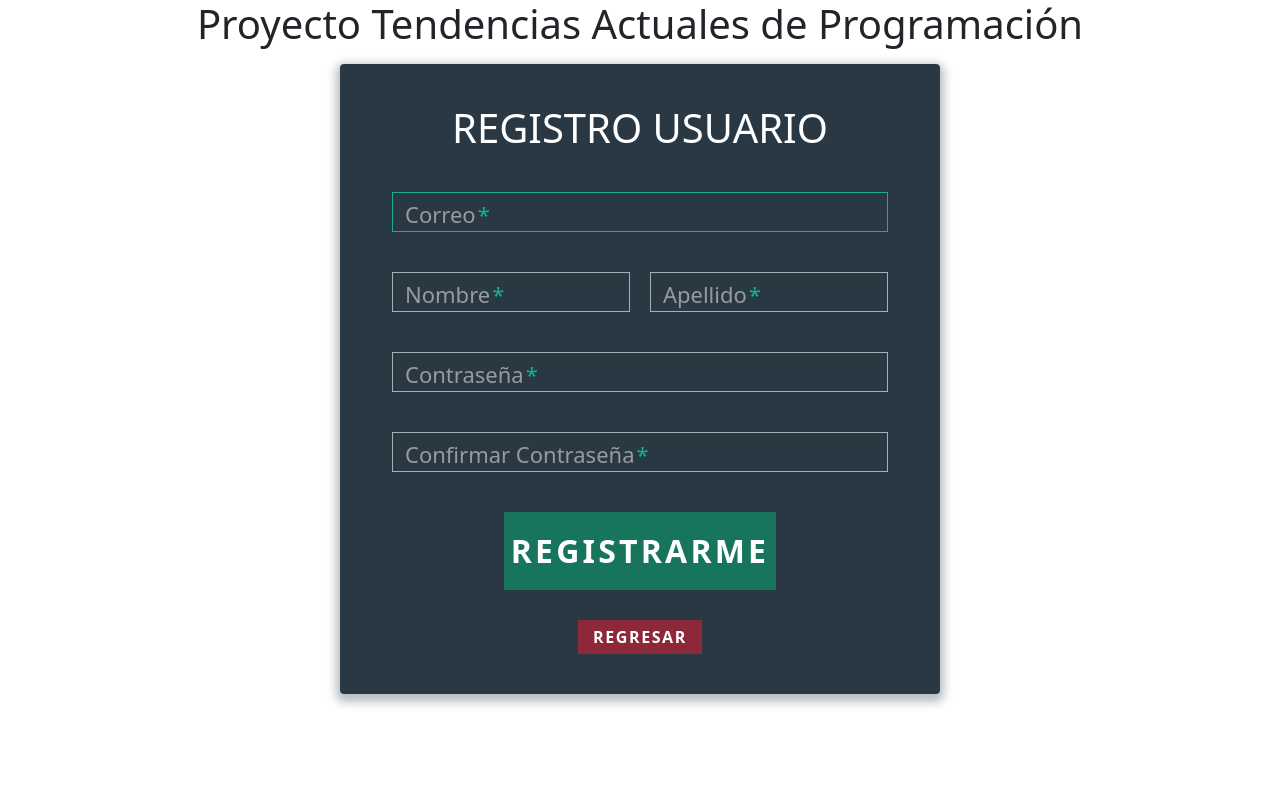
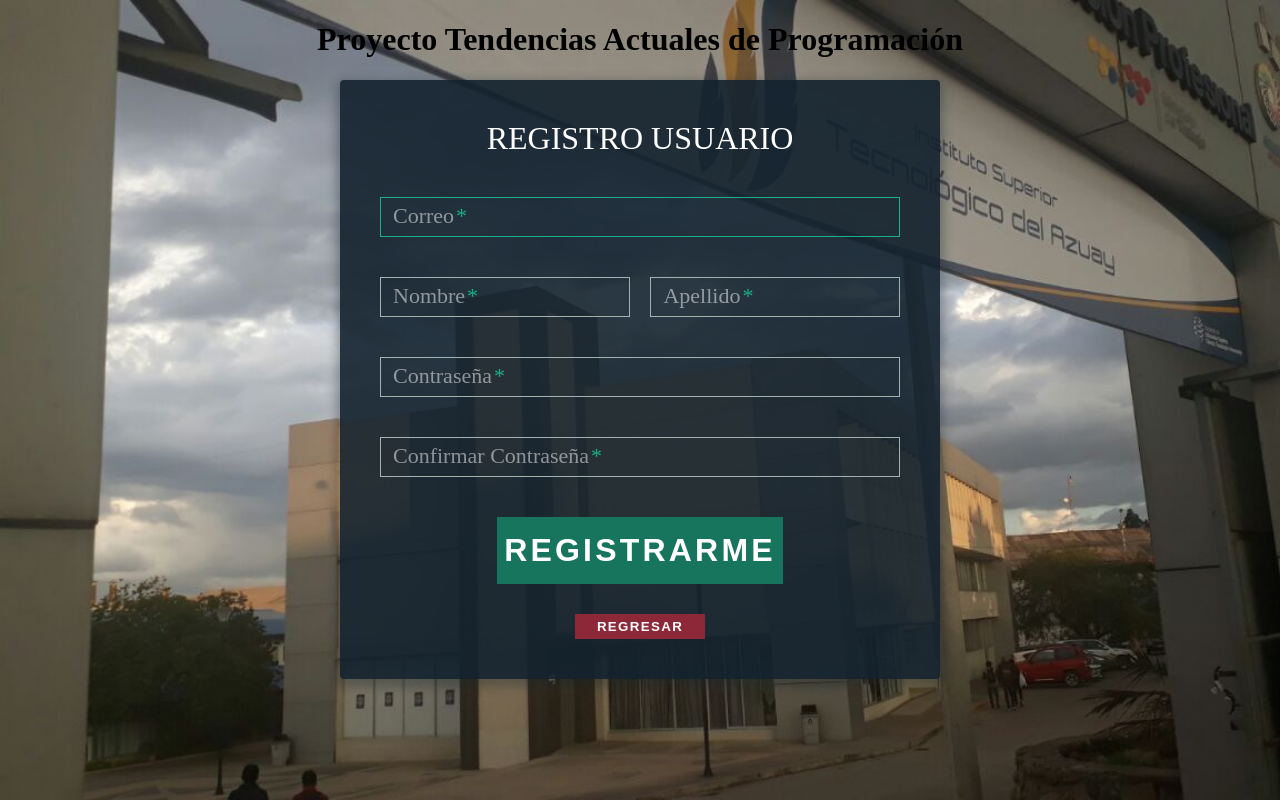
Before and after one commit to kevin-a1/Call-Center, an Angular app: page /registro-usuario in a window 1280 px wide. Built offline with nearby package versions, Linux system fonts and the light colour scheme.

Commit message:
Cambios registro-usuario

```diff
--- a/src/app/app.component.html
+++ b/src/app/app.component.html
@@ -2,4 +2,7 @@
     <h1 style="text-align: center;">Proyecto Tendencias Actuales de Programación</h1>
 </div>
 
- <router-outlet></router-outlet>
+<router-outlet></router-outlet>
+<section>
+
+</section>
--- a/src/app/components/login-correo/login-correo.component.html
+++ b/src/app/components/login-correo/login-correo.component.html
@@ -1,5 +1,4 @@
 <main>
-    <link rel="stylesheet" href="login-correo.component.css">
 
     <div class="form">
 
@@ -12,7 +11,7 @@
 
                     <div class="field-wrap">
                         <label>Correo<span class="req">*</span></label>
-                        <input [(ngModel)]="correo" name="correo" id="email"  type="text" required autocomplete="off" maxlength="50" />
+                        <input [(ngModel)]="correo" name="correo" id="email" type="text" required autocomplete="off" maxlength="50" />
                     </div>
                     <div class="c-btn">
                         <button type="submit" (click)="verificar()" class="button button-block">Inicia Sesión</button>
@@ -21,7 +20,4 @@
             </div>
         </div>
     </div>
-
-    <script src="http://ajax.googleapis.com/ajax/libs/jquery/1.9.1/jquery.min.js"></script>
-    <script src="registro-usuario.component.js"></script>
 </main>
--- a/src/app/components/registro-usuario/registro-usuario.component.css
+++ b/src/app/components/registro-usuario/registro-usuario.component.css
@@ -6,10 +6,6 @@
 
 body {
     overflow: hidden;
-    background: url('../../../assets/img/ista-atardecer.jpg');
-    background-size: cover;
-    background-repeat: no-repeat;
-    background-attachment: fixed;
 }
 
 a {
--- a/src/app/components/registro-usuario/registro-usuario.component.html
+++ b/src/app/components/registro-usuario/registro-usuario.component.html
@@ -1,6 +1,4 @@
 <main>
-    <link rel="stylesheet" href="registro-usuario.component.css">
-
     <div class="form">
 
         <div class="container">
@@ -12,7 +10,7 @@
 
                     <div class="field-wrap">
                         <label>Correo<span class="req">*</span></label>
-                        <input [(ngModel)]="usuario.correo" name="correo" id="email" type="email" required autocomplete="off" value="andresk2108o@gmail.com" maxlength="100" />
+                        <input [(ngModel)]="usuario.correo" name="correo" id="email" type="email" required autocomplete="off" maxlength="100" readonly />
                     </div>
 
                     <div class="top-row">
@@ -49,7 +47,4 @@
             </div>
         </div>
     </div>
-
-    <script src="http://ajax.googleapis.com/ajax/libs/jquery/1.9.1/jquery.min.js"></script>
-    <script src="registro-usuario.component.js"></script>
 </main>
--- a/src/app/components/registro-usuario/registro-usuario.component.ts
+++ b/src/app/components/registro-usuario/registro-usuario.component.ts
@@ -19,6 +19,7 @@ export class RegistroUsuarioComponent implements OnInit {
   }
 
   ngOnInit(): void {
+
   }
 
   registrar() {
--- a/src/index.html
+++ b/src/index.html
@@ -8,15 +8,14 @@
     <meta name="viewport" content="width=device-width, initial-scale=1">
     <link rel="icon" type="image/x-icon" href="favicon.ico">
     <!-- CSS only -->
-    <link href="https://cdn.jsdelivr.net/npm/bootstrap@5.0.0-beta2/dist/css/bootstrap.min.css" rel="stylesheet" integrity="sha384-BmbxuPwQa2lc/FVzBcNJ7UAyJxM6wuqIj61tLrc4wSX0szH/Ev+nYRRuWlolflfl" crossorigin="anonymous">
 
 </head>
 
 <body>
+
     <app-root></app-root>
 
     <!-- JavaScript Bundle with Popper -->
-    <script src="https://cdn.jsdelivr.net/npm/bootstrap@5.0.0-beta2/dist/js/bootstrap.bundle.min.js" integrity="sha384-b5kHyXgcpbZJO/tY9Ul7kGkf1S0CWuKcCD38l8YkeH8z8QjE0GmW1gYU5S9FOnJ0" crossorigin="anonymous"></script>
     <script src="http://ajax.googleapis.com/ajax/libs/jquery/1.9.1/jquery.min.js"></script>
 
 </body>
--- a/src/styles.css
+++ b/src/styles.css
@@ -1 +1,8 @@
 /* You can add global styles to this file, and also import other style files */
+
+body {
+    background: url('assets/img/ista-atardecer.jpg');
+    background-size: cover;
+    background-repeat: no-repeat;
+    background-attachment: fixed;
+}
```
